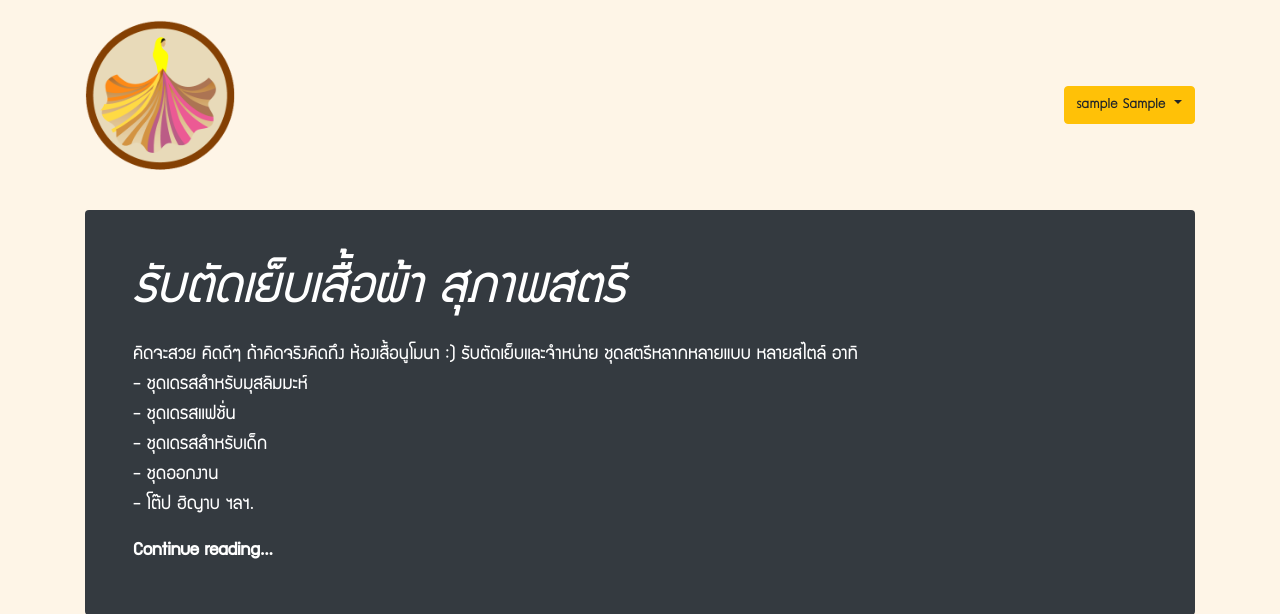
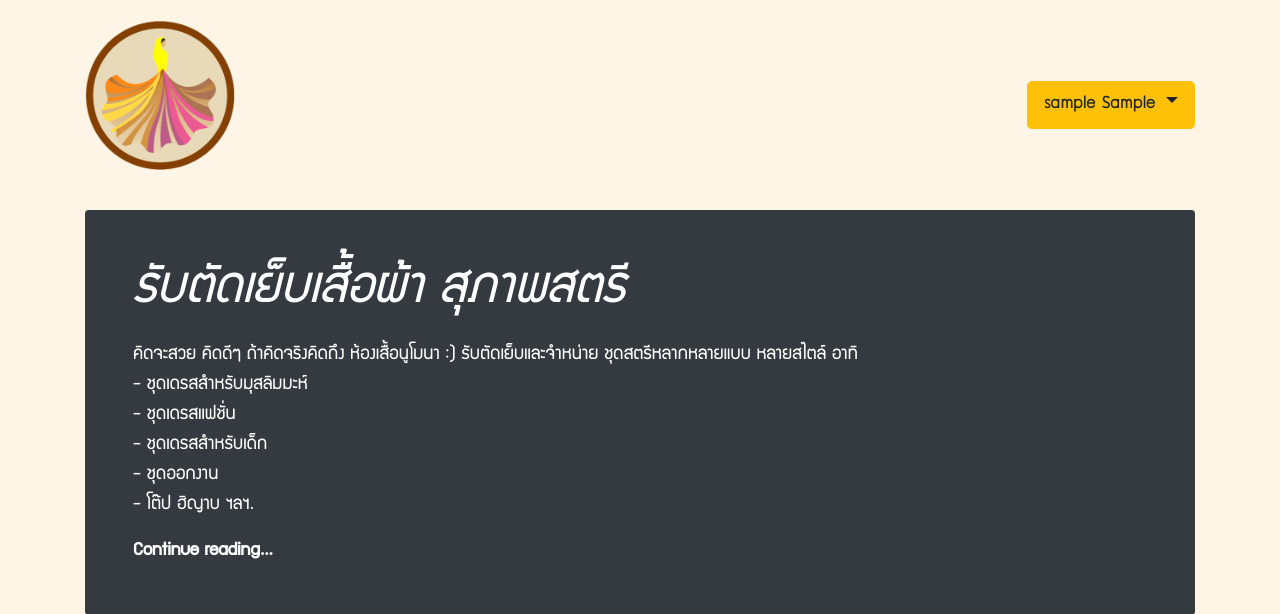
Before and after one commit to HSzanderart/numona, a PHP site: page /home.php in a window 1280 px wide. Shown: the top 614 px of the page. Run offline with PHP 8.4, Linux system fonts and the light colour scheme; the visitor is signed in with stand-in values (Sample User, id 1); tables that the repository leaves empty or names only in its code hold one stand-in row (values such as "Sample post").

Commit message:
nev btn group lg

```diff
--- a/sub/top.php
+++ b/sub/top.php
@@ -46,7 +46,7 @@ $row_ad = mysqli_fetch_assoc($query_get);
             ">
           </div>
           <div class="col-6 d-flex justify-content-end align-items-center">
-            <div class="btn-group">
+            <div class="btn-group btn-group-lg">
               <button type="button" class="btn btn-warning dropdown-toggle" data-toggle="dropdown" aria-haspopup="true" aria-expanded="false">
                 <?php
                 $sqlcode = "SELECT * FROM user WHERE user_id = '".$_SESSION['MM_Username']."' ";
```
